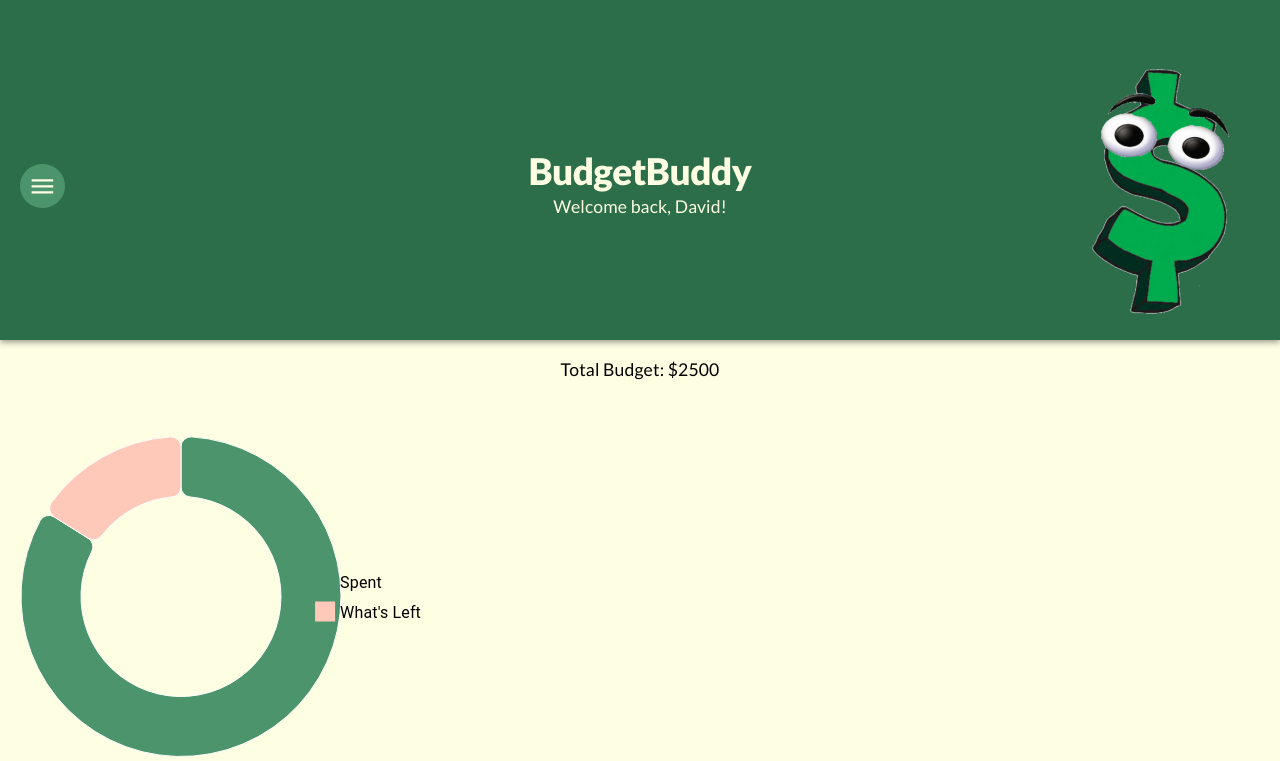
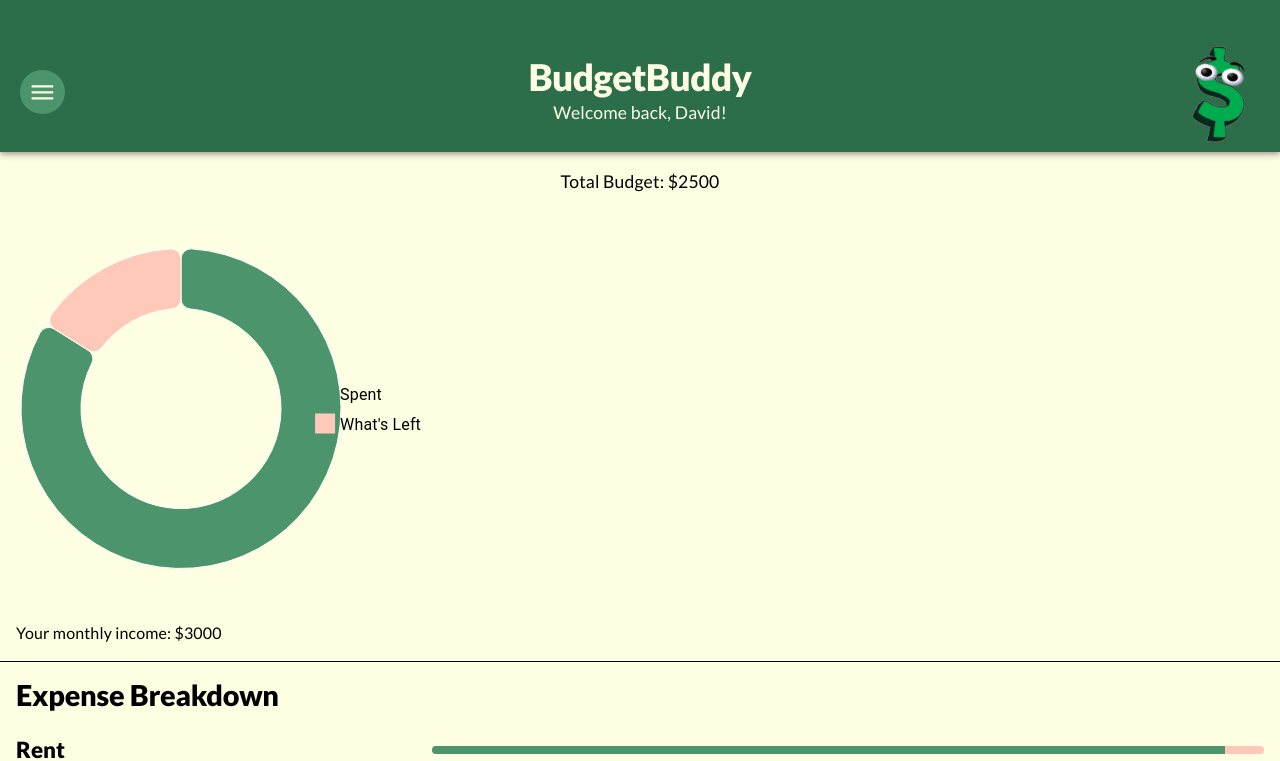
Before and after one commit to 392-f23/BudgetBuddy, a React (Vite) app: page / in a window 1280 px wide. Shown: the top 761 px of the page. Built offline with nearby package versions, Linux system fonts and the light colour scheme.

Commit message:
quick style change on header

```diff
--- a/src/components/Header.jsx
+++ b/src/components/Header.jsx
@@ -86,7 +86,7 @@ function Header() {
               <Box
                 component="img"
                 src={logo}
-                sx={{ width: "100%", aspectRatio: 2 / 3 }}
+                sx={{ maxHeight: "120px", aspectRatio: 2 / 3, }}
               ></Box>
             </Grid>
           </Grid>
```
